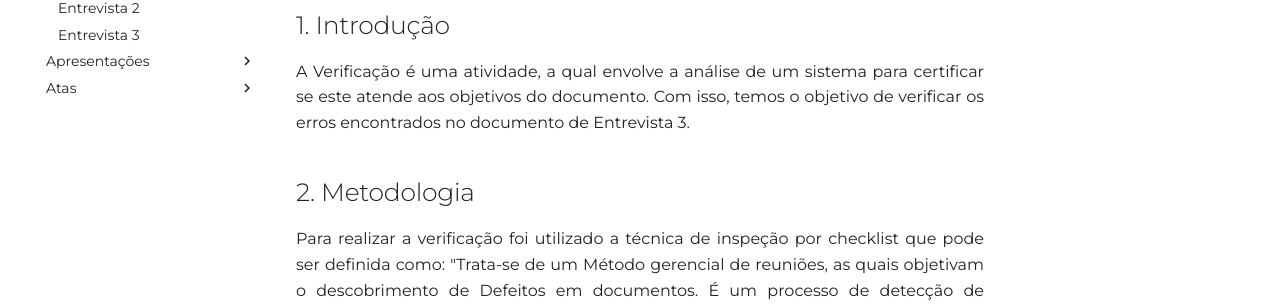
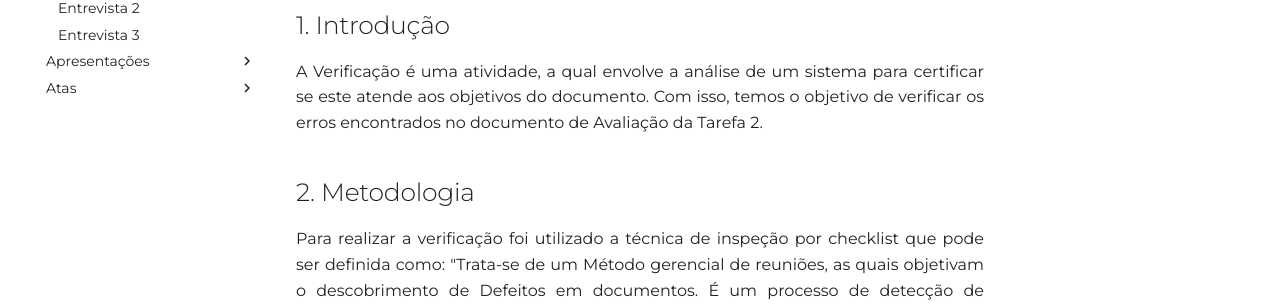
Before and after one commit to Interacao-Humano-Computador/2021.2-Cebraspe, an MkDocs documentation site: the page built from docs/Verificação/avaliacao_da_T2.md, in a window 1280 px wide and 900 px high. Shown: the part 391-697 px from the top of the window. Built offline with MkDocs 1.6.1 and Material for MkDocs 9.7.7, drawn with Linux system fonts in a browser that asks for light colours; some web fonts are replaced; comment, search, counter and statistics services are not loaded.

Commit message:
#36 - Corrigindo nome do documento

```diff
--- a/docs/Verificação/avaliacao_da_T2.md
+++ b/docs/Verificação/avaliacao_da_T2.md
@@ -7,7 +7,7 @@
 | 0.1 | 05/04/2022  | Criação do documento de verificação de Avaliação da Tarefa 2 | Daniel |  Ricardo |
 
 ## 1. Introdução
-<p style="text-align: justify;"> A Verificação é uma atividade, a qual envolve a análise de um sistema para certificar se este atende aos objetivos do documento. Com isso, temos o objetivo de verificar os erros encontrados no documento de Entrevista 3.
+<p style="text-align: justify;"> A Verificação é uma atividade, a qual envolve a análise de um sistema para certificar se este atende aos objetivos do documento. Com isso, temos o objetivo de verificar os erros encontrados no documento de Avaliação da Tarefa 2.
 </p>
 
 ## 2. Metodologia
```
Also changed, not shown: docs/Verificação/avaliacao_da_T1.md (+1 -1 lines), docs/Verificação/entrevista_1.md (+1 -1 lines), docs/Verificação/entrevista_2.md (+1 -1 lines), docs/Verificação/perfil_do_usuario.md (+1 -1 lines).
